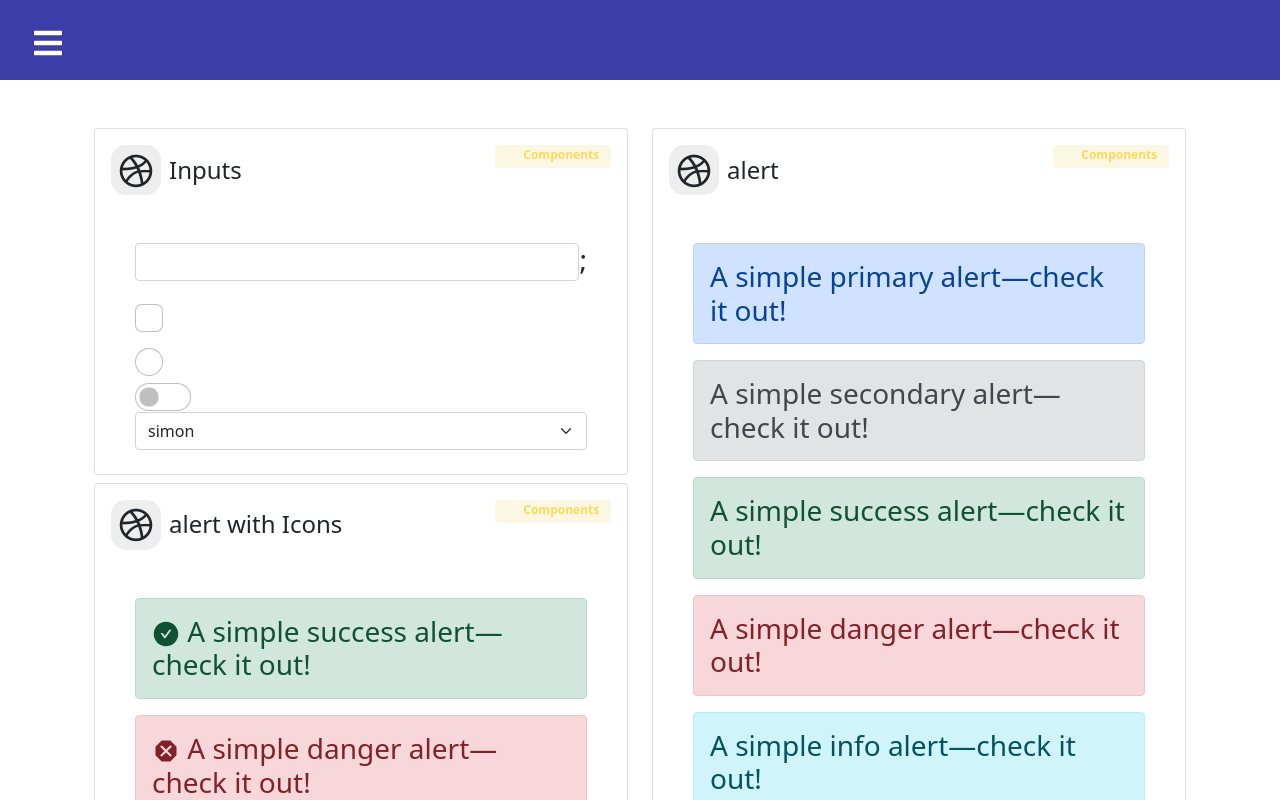
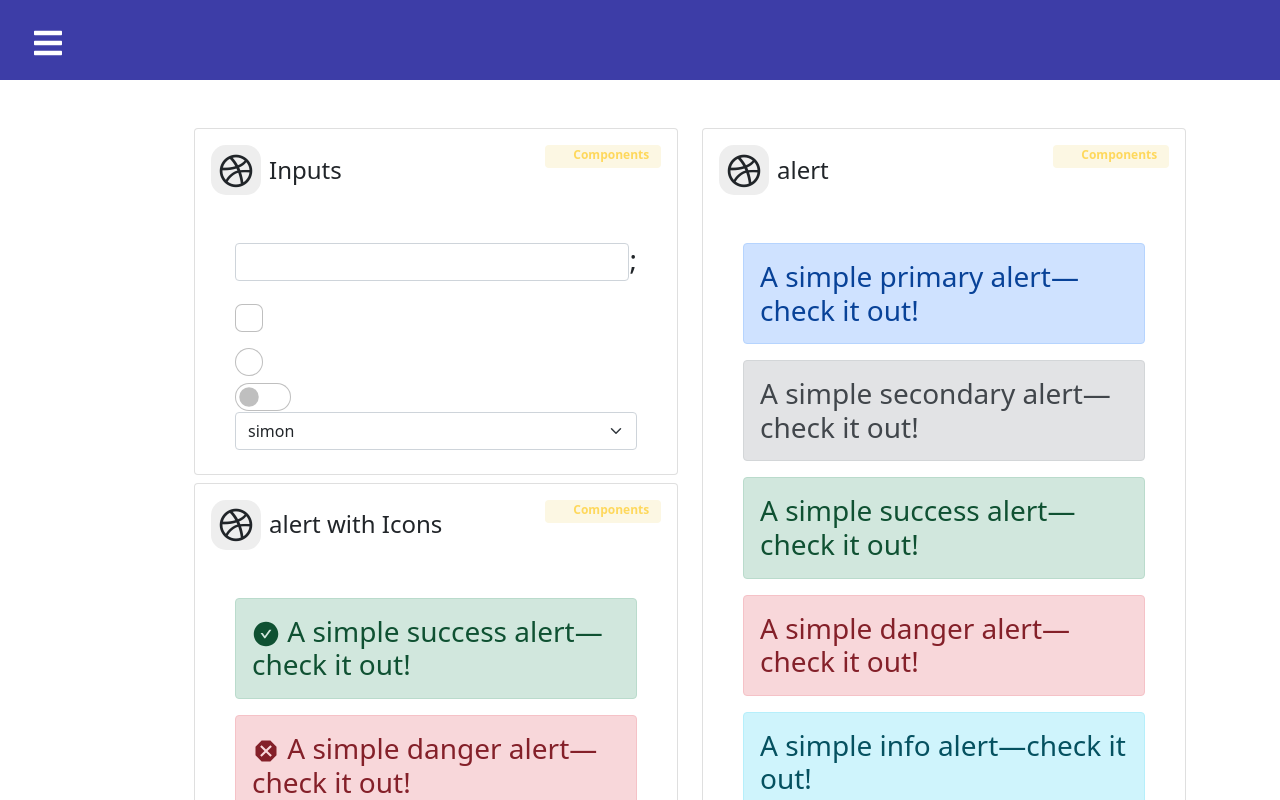
Before and after one commit to symon254/React-Components, a React (Create React App) app: page /PageC in a window 1280 px wide. Shown: the top 800 px of the page. Built offline with nearby package versions, Linux system fonts and the light colour scheme.

Commit message:
changing routtes
editing routes

```diff
--- a/src/Screens/Home/Home.js
+++ b/src/Screens/Home/Home.js
@@ -1,6 +1,6 @@
 import React from "react";
-import Card from "../../Components/Card/Card";
-import { Button } from "../../Components/Button/Button";
+import Card from "../../components/Card/Card";
+import { Button } from "../../components/Button/Button";
 
 const getData = () => {
     const data = [
@@ -74,7 +74,7 @@ const Home = () => {
     const dataItem = getData();
 
     return (
-    <>
+        <div style={{ marginLeft: "100px" }}>
             <Card
                 header={"Buttons"}
                 description={
@@ -85,7 +85,7 @@ const Home = () => {
                     </div>
                 }
             />
-    </>
+        </div>
     );
 };
 
--- a/src/Screens/PageA/PageA.js
+++ b/src/Screens/PageA/PageA.js
@@ -2,7 +2,7 @@ import React from "react";
 
 const PageA = () => {
     return (
-        <div className="row">
+        <div className="row" style={{ marginLeft: "100px" }}>
             <div className="col-md-6">
                 <div className="card rounded-5 p-3 mb-2">
                     <div className="d-flex justify-content-between">
--- a/src/Screens/PageB/PageB.js
+++ b/src/Screens/PageB/PageB.js
@@ -1,15 +1,15 @@
 import React from "react";
-import Card from "../../Components/Card/Card";
-import { Button } from "../../Components/Button/Button";
+import Card from "../../components/Card/Card";
+import { Button } from "../../components/Button/Button";
 import {
     Checkbox,
     RadioButton,
     Toggle,
     Select,
     Input,
-} from "../../Components/Input/Input";
-import { Table } from "../../Components/Table/test";
-import { Alert } from "../../Components/Alert/Alert";
+} from "../../components/Input/Input";
+import { Table } from "../../components/Table/test";
+import { Alert } from "../../components/Alert/Alert";
 
 import { BsInfoCircleFill, BsExclamationTriangleFill } from "react-icons/bs";
 import { AiFillCheckCircle } from "react-icons/ai";
@@ -84,7 +84,7 @@ const PageB = () => {
 
     return (
         <>
-            <div className="content-wrapper  ">
+            <div className="content-wrapper " style={{ marginLeft: "100px" }}>
                 <div className="container"></div>
                 <div className="container">
                     <div className="row">
--- a/src/Screens/PageC/PageC.js
+++ b/src/Screens/PageC/PageC.js
@@ -1,15 +1,15 @@
 import React from "react";
-import Card from "../../Components/Card/Card";
-import { Button } from "../../Components/Button/Button";
+import Card from "../../components/Card/Card";
+import { Button } from "../../components/Button/Button";
 import {
     Checkbox,
     RadioButton,
     Toggle,
     Select,
     Input,
-} from "../../Components/Input/Input";
-import { Table } from "../../Components/Table/test";
-import { Alert } from "../../Components/Alert/Alert";
+} from "../../components/Input/Input";
+import { Table } from "../../components/Table/test";
+import { Alert } from "../../components/Alert/Alert";
 
 import { BsInfoCircleFill, BsExclamationTriangleFill } from "react-icons/bs";
 import { AiFillCheckCircle } from "react-icons/ai";
@@ -84,7 +84,7 @@ const PageC = () => {
 
     return (
         <>
-            <div className="content-wrapper  ">
+            <div className="content-wrapper  " style={{ marginLeft: "100px" }}>
                 <div className="container"></div>
                 <div className="container">
                     <div className="row">
```
Lines whose indentation alone changed are shown as unchanged.
